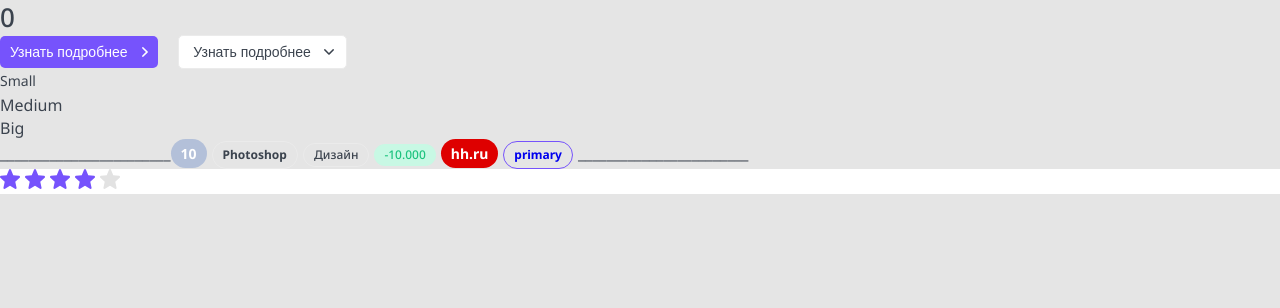
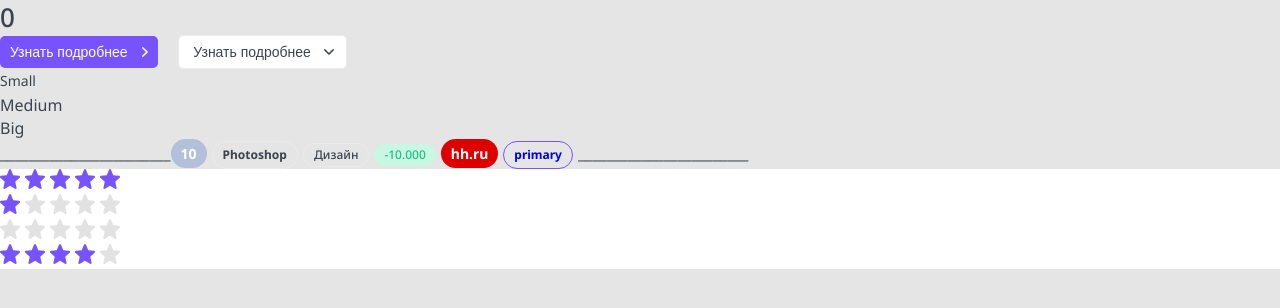
Before and after one commit to Vadim-Matsul/Courses, a Next.js app: page / in a window 1280 px wide. Shown: the top 308 px of the page. Built offline with nearby package versions, Linux system fonts and the light colour scheme.

Commit message:
Дополнил компонент Rating
* Обновлена структура компонента Rating
* Добавлено взаимодействие по tab & space

```diff
--- /dev/null
+++ b/components/Raiting/DinamicRaiting/DinamicRaiting.tsx
@@ -0,0 +1,60 @@
+import classNames from 'classnames';
+import { NextPage } from 'next';
+import { useEffect, useState, KeyboardEvent } from 'react';
+import { Star } from '../../svg';
+import stls from '../Raiting.module.css';
+import { DinamicRaitingProps } from '../Raiting.props';
+
+const DinamicRaiting: NextPage<DinamicRaitingProps> = ({currentRating = 0}) => {
+
+  const [rating, setRating] = useState<number>(currentRating);
+  const [stars, setStars] = useState<JSX.Element[]>(new Array(5).fill(<></>));
+
+  useEffect(() => {
+    constructRaiting(rating);
+    //eslint-disable-next-line
+  }, [rating])
+
+  function constructRaiting(quantity: number) {
+
+    const actualStars = stars.map((el, i) => {
+      const starsClass = classNames(stls.star, {
+        [stls.filled]: i < quantity
+      });
+
+      return (
+        <span
+          key={i}
+          className={stls.enabled}
+          onMouseEnter={() => handleStarActive(i + 1)}
+          onMouseLeave={() => handleStarActive(rating)}
+          onClick={() => handleStarActive(i + 1, true)}
+        >
+          <Star
+            className={starsClass}
+            tabIndex={0}
+            onKeyDown={(evt: KeyboardEvent<SVGElement>) => handleStarActive(i + 1, true, evt)}
+          />
+        </span>
+      );
+    });
+    setStars(actualStars);
+  }
+
+  function handleStarActive(current: number, shouldSetRating?: boolean, evt?: KeyboardEvent<SVGElement>) {
+    if (evt && evt.code !== 'Space') return
+    shouldSetRating && setRating(current);
+
+    constructRaiting(current);
+  }
+
+
+  return (
+    <>
+      {stars.map((star, i) => <span key={i} >{star}</span>)}
+    </>
+  );
+};
+
+
+export default DinamicRaiting;
--- a/components/Raiting/Raiting.module.css
+++ b/components/Raiting/Raiting.module.css
@@ -4,5 +4,9 @@
 
 .filled {
   fill: var(--primary);
-  transition: all 0.2s ease-in;
+  transition: all 0.2s ease-in ;
 }
+
+.enabled {
+  cursor: pointer;
+}
--- a/components/Raiting/Raiting.tsx
+++ b/components/Raiting/Raiting.tsx
@@ -1,41 +1,16 @@
-import classNames from 'classnames';
 import { NextPage } from 'next';
+import DinamicRaiting from './DinamicRaiting/DinamicRaiting';
 import { RaitingProps } from './Raiting.props';
-import stls from './Raiting.module.css';
-import { useEffect, useState } from 'react';
-import { Star } from '../svg';
-
-export const Raiting: NextPage<RaitingProps> = ({ raiting, isEditable = false, ...props }) => {
-
-  const [stars, setStars] = useState<JSX.Element[]>(new Array(5).fill(<></>))
+import StaticRaiting from './StaticRaiting/StaticRaiting';
 
 
-  const handlerRaitingStars = (raiting: number): void => {
-
-    const actualStars: JSX.Element[] = stars.map((star, i) => {
-
-      const StarClass = classNames(stls.star, {
-        [stls.filled]: i < raiting,
-      })
-
-      return (<Star key={i} className={StarClass} />);
-    })
-
-    setStars(actualStars)
-  }
-
-
-  useEffect(() => {
-    handlerRaitingStars(raiting)
-    //eslint-disable-next-line
-  }, [raiting]);
-
+export const Raiting: NextPage<RaitingProps> = ({ rating, isEditable = false, ...props }) => {
 
   return (
-    <div
-      {...props}
-    >
-      {stars.map((star, i) => <span key={i} >{star}</span>)}
+    <div {...props} >
+      {isEditable
+        ? <DinamicRaiting currentRating={rating} />
+        : <StaticRaiting rating={rating} />}
     </div>
-  )
-}
+  );
+};
--- /dev/null
+++ b/components/Raiting/StaticRaiting/StaticRaiting.tsx
@@ -0,0 +1,29 @@
+import classNames from 'classnames';
+import { NextPage } from 'next';
+import { Star } from '../../svg';
+import { RaitingProps } from '../Raiting.props';
+import stls from '../Raiting.module.css';
+
+
+const StaticRaiting: NextPage<RaitingProps> = ({ rating }) => {
+
+  const staticArray: JSX.Element[] = new Array(5).fill(<></>);
+  const currentRating = rating ?? 5
+
+  const actualArray = staticArray.map((el, i) => {
+    const staticClass = classNames(stls.star, {
+      [stls.filled]: i < currentRating
+    })
+    return <Star key={i} className={staticClass} />
+  })
+
+
+  return (
+    <>
+      {actualArray.map((star, i) => <span key={i} >{star}</span>)}
+    </>
+  );
+};
+
+
+export default StaticRaiting;
--- a/pages/index.tsx
+++ b/pages/index.tsx
@@ -30,7 +30,10 @@ const Main: NextPage<NameType> = () => {
       ________________________
 
       <div style={{ background: 'white' }}>
-        <Raiting raiting={4} />
+        <Raiting />
+        <Raiting rating={1} />
+        <Raiting isEditable />
+        <Raiting rating={4} isEditable />
       </div>
     </div>
   );
```
Also changed, not shown: components/Raiting/Raiting.props.ts (+10 -2 lines).
